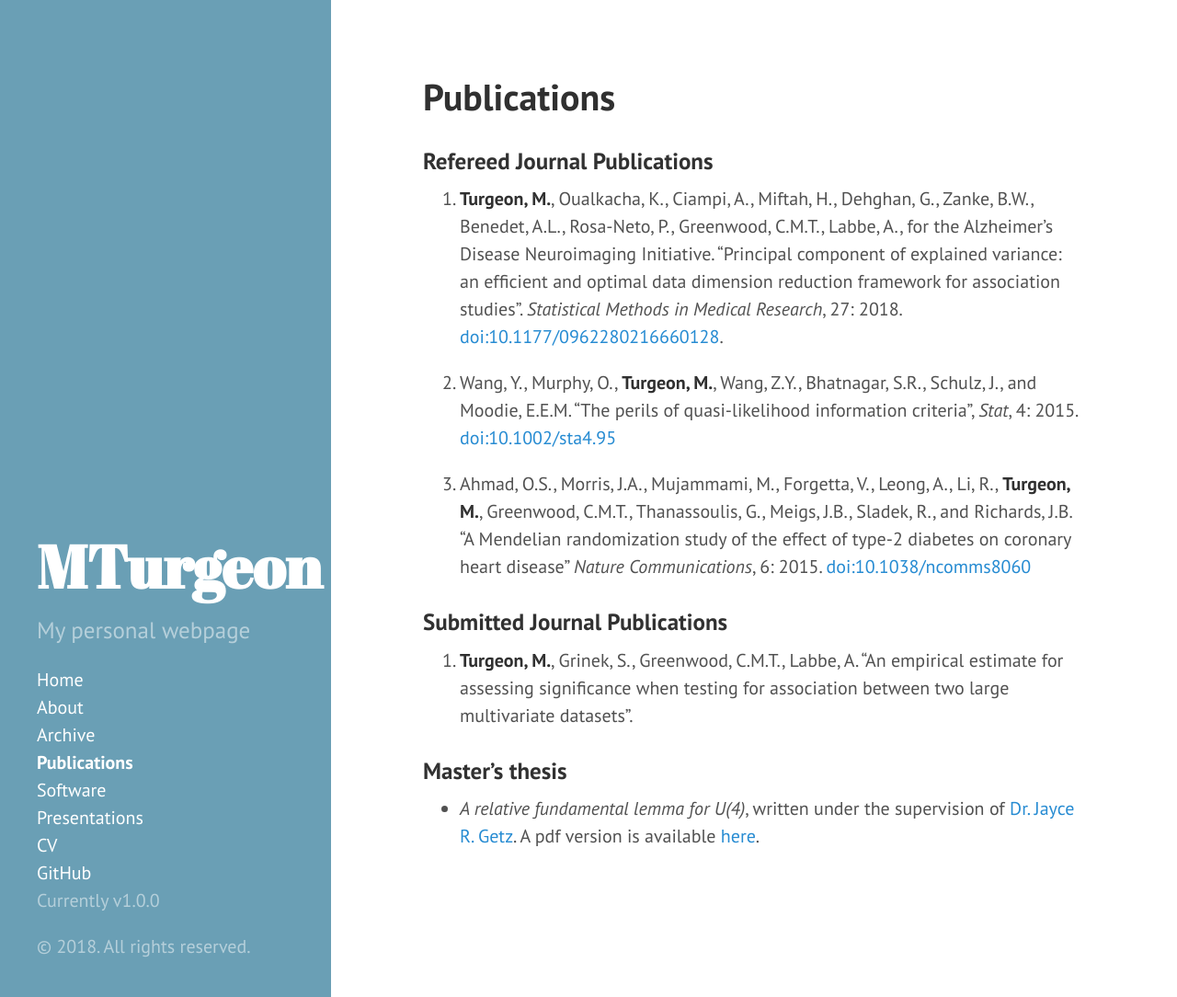
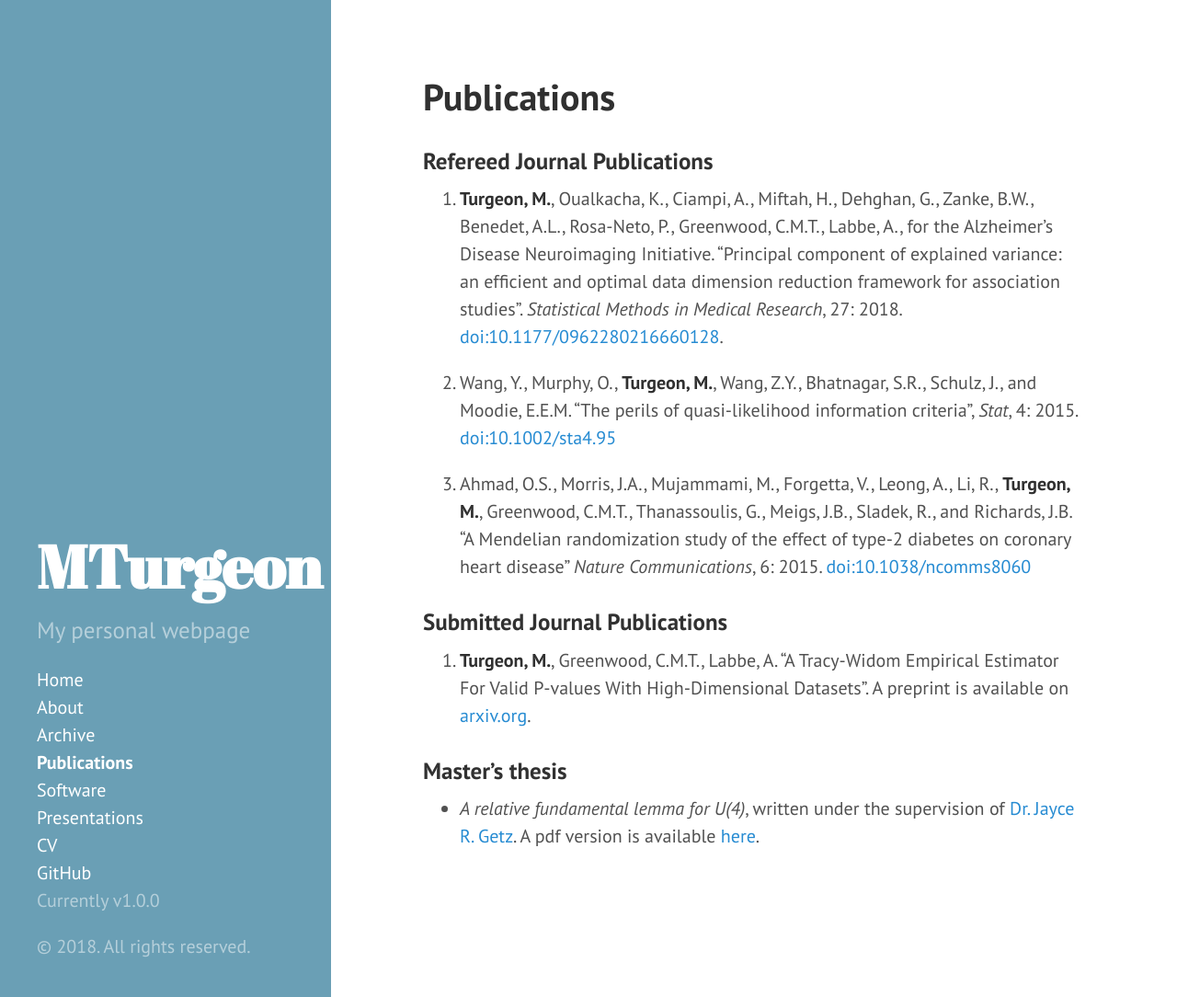
Before and after one commit to turgeonmaxime/old_website, a Jekyll site: the page built from publications.md, in a window 1280 px wide and 1084 px high. Shown: the whole window at 92% size. Built offline with Jekyll 4.4.1, drawn with Linux system fonts in a browser that asks for light colours.

Commit message:
add arxiv link and update title

```diff
--- a/publications.md
+++ b/publications.md
@@ -13,7 +13,7 @@ title: Publications
 
 ### Submitted Journal Publications
 
-  1. **Turgeon, M.**, Grinek, S., Greenwood, C.M.T., Labbe, A. "An empirical estimate for assessing significance when testing for association between two large multivariate datasets".
+  1. **Turgeon, M.**, Greenwood, C.M.T., Labbe, A. "A Tracy-Widom Empirical Estimator For Valid P-values With High-Dimensional Datasets". A preprint is available on [arxiv.org](https://arxiv.org/abs/1811.07356).
 
 
 ### Master's thesis
```
